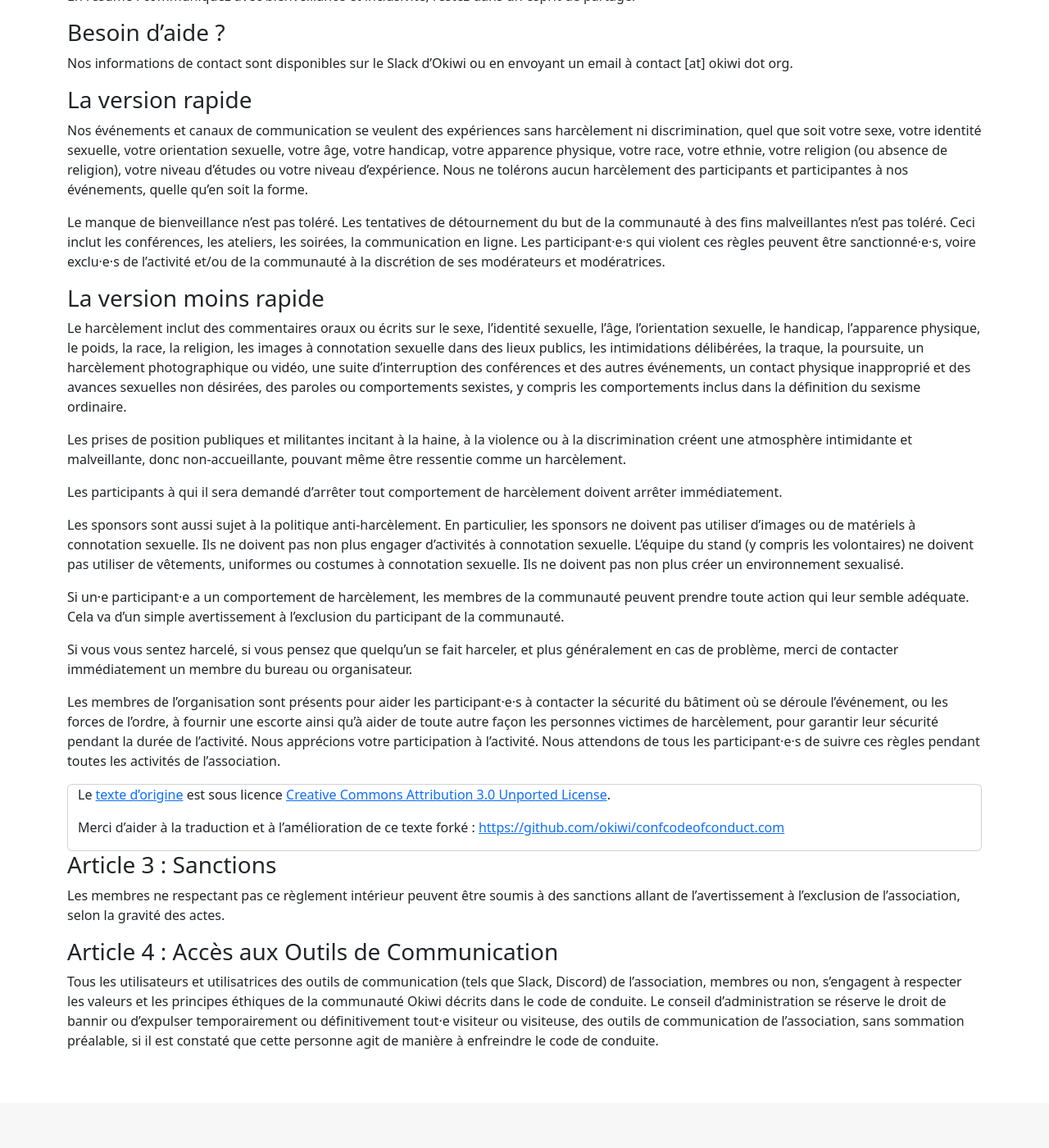
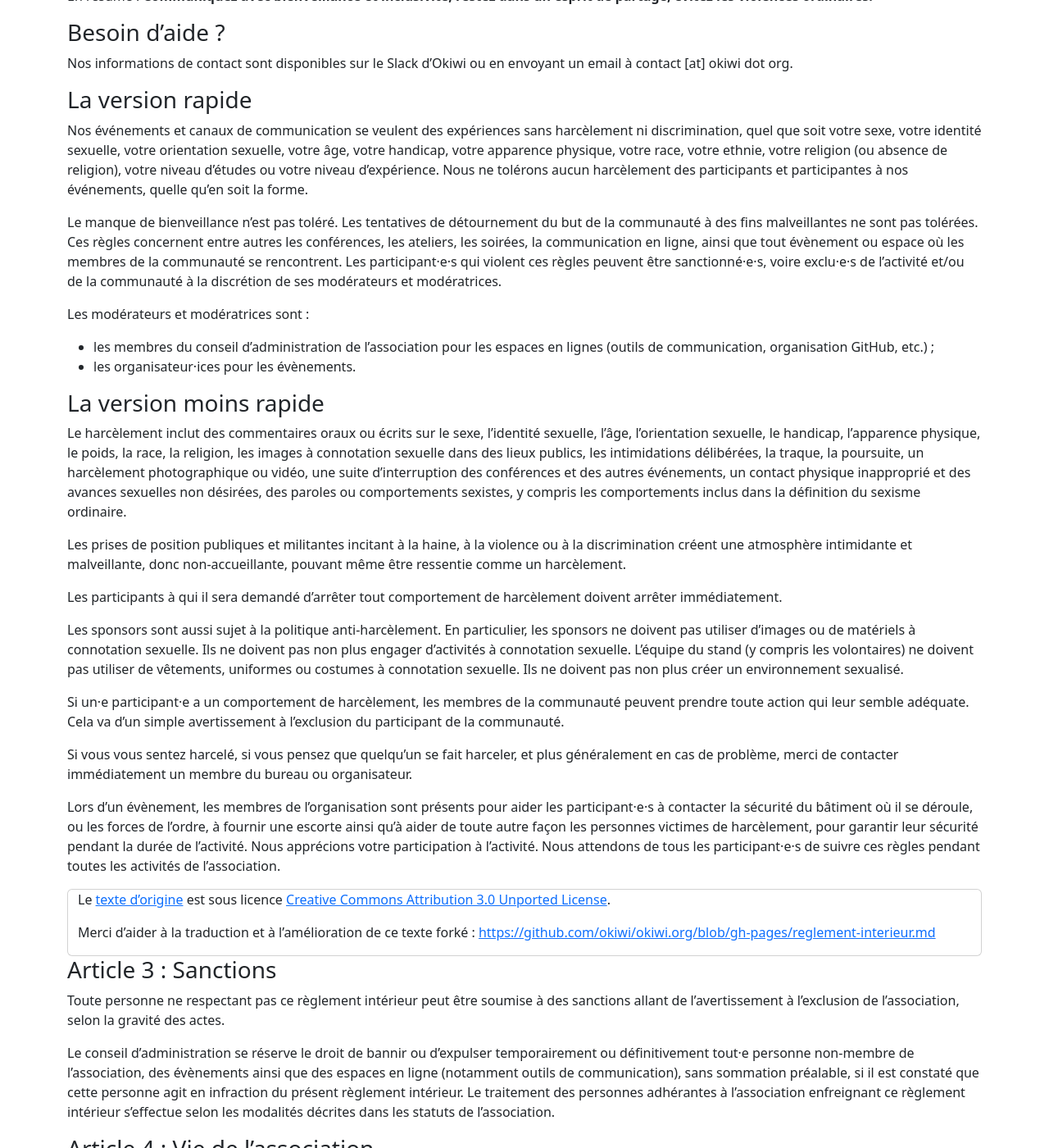
Before and after one commit to okiwi/okiwi.org, a Jekyll site: the page built from reglement-interieur.md, in a window 1280 px wide and 1400 px high, scrolled down 479 px. Shown: the whole window at 82% size. Built offline with Jekyll 4.4.1, drawn with Linux system fonts in a browser that asks for light colours; some of the changed text lies outside the part shown.

Commit message:
Mise à jour du règlement intérieur (AG 2025)

```diff
--- a/reglement-interieur.md
+++ b/reglement-interieur.md
@@ -7,9 +7,9 @@ title: Règlement intérieur de l'association Okiwi (Slack, Discord, Matrix, ren
 
 # Règlement Intérieur de l'Association Okiwi
 
-## Article 1 : Adhésion
+## Article 1 : Participation
 
-Tout individu souhaitant rejoindre la communauté Okiwi doit s'engager à respecter les statuts de l'association ainsi que le présent règlement intérieur, incluant le Code de Conduite défini ci-après.
+Tout individu souhaitant rejoindre la communauté Okiwi doit s'engager à respecter les statuts de l'association, ainsi que le présent règlement intérieur, dans leur intégralité.
 
 ## Article 2 : Code de Conduite de la Communauté
 
@@ -17,7 +17,7 @@ Tous les participantes et participants dans le cadre de toutes nos activités (c
 
 Okiwi est bâtie autour de la bienveillance, de l’inclusion et du partage. Okiwi est une communauté qui cultive l’ouverture et la diversité. Les prises de position publiques et militantes incitant à la haine, à la violence ou à la discrimination ne sont pas compatibles avec ces valeurs qui nous sont chères, même si ces prises de position ont lieu en dehors des activités de l'association.
 
-En résumé : communiquez avec bienveillance et inclusivité, restez dans un esprit de partage.
+En résumé : **Communiquez avec bienveillance et inclusivité, restez dans un esprit de partage, évitez les violences ordinaires.**
 
 ### Besoin d'aide ?
 
@@ -27,7 +27,12 @@ Nos informations de contact sont disponibles sur le Slack d'Okiwi ou en envoyant
 
 Nos événements et canaux de communication se veulent des expériences sans harcèlement ni discrimination, quel que soit votre sexe, votre identité sexuelle, votre orientation sexuelle, votre âge, votre handicap, votre apparence physique, votre race, votre ethnie, votre religion (ou absence de religion), votre niveau d’études ou votre niveau d’expérience. Nous ne tolérons aucun harcèlement des participants et participantes à nos événements, quelle qu’en soit la forme.
 
-Le manque de bienveillance n'est pas toléré. Les tentatives de détournement du but de la communauté à des fins malveillantes n'est pas toléré. Ceci inclut les conférences, les ateliers, les soirées, la communication en ligne. Les participant·e·s qui violent ces règles peuvent être sanctionné·e·s, voire exclu·e·s de l’activité et/ou de la communauté à la discrétion de ses modérateurs et modératrices.
+Le manque de bienveillance n'est pas toléré. Les tentatives de détournement du but de la communauté à des fins malveillantes ne sont pas tolérées. Ces règles concernent entre autres les conférences, les ateliers, les soirées, la communication en ligne, ainsi que tout évènement ou espace où les membres de la communauté se rencontrent. Les participant·e·s qui violent ces règles peuvent être sanctionné·e·s, voire exclu·e·s de l’activité et/ou de la communauté à la discrétion de ses modérateurs et modératrices.
+
+Les modérateurs et modératrices sont :
+
+- les membres du conseil d'administration de l'association pour les espaces en lignes (outils de communication, organisation GitHub, etc.) ;
+- les organisateur·ices pour les évènements.
 
 ### La version moins rapide
 
@@ -43,22 +48,24 @@ Si un·e participant·e a un comportement de harcèlement, les membres de la com
 
 Si vous vous sentez harcelé, si vous pensez que quelqu'un se fait harceler, et plus généralement en cas de problème, merci de contacter immédiatement un membre du bureau ou organisateur.
 
-Les membres de l'organisation sont présents pour aider les participant·e·s à contacter la sécurité du bâtiment où se déroule l'événement, ou les forces de l'ordre, à fournir une escorte ainsi qu'à aider de toute autre façon les personnes victimes de harcèlement, pour garantir leur sécurité pendant la durée de l'activité. Nous apprécions votre participation à l'activité.
+Lors d'un évènement, les membres de l'organisation sont présents pour aider les participant·e·s à contacter la sécurité du bâtiment où il se déroule, ou les forces de l'ordre, à fournir une escorte ainsi qu'à aider de toute autre façon les personnes victimes de harcèlement, pour garantir leur sécurité pendant la durée de l'activité. Nous apprécions votre participation à l'activité.
 Nous attendons de tous les participant·e·s de suivre ces règles pendant toutes les activités de l'association.
 
 <div class="container-md fs-6 card" markdown="1">
   Le <a href="https://github.com/leftlogic/confcodeofconduct.com" target="_blank">texte d'origine</a> est sous licence <a rel="license" href="http://creativecommons.org/licenses/by/3.0/deed.en_US" target="_blank">Creative Commons Attribution 3.0 Unported License</a>.
 
-  Merci d'aider à la traduction et à l'amélioration de ce texte forké : <a href="https://github.com/okiwi/confcodeofconduct.com" target="_blank">https://github.com/okiwi/confcodeofconduct.com</a>
+  Merci d'aider à la traduction et à l'amélioration de ce texte forké : <a href="https://github.com/okiwi/okiwi.org/blob/gh-pages/reglement-interieur.md" target="_blank">https://github.com/okiwi/okiwi.org/blob/gh-pages/reglement-interieur.md</a>
 </div>
 
 ### Article 3 : Sanctions
 
-Les membres ne respectant pas ce règlement intérieur peuvent être soumis à des sanctions allant de l'avertissement à l'exclusion de l'association, selon la gravité des actes.
+Toute personne ne respectant pas ce règlement intérieur peut être soumise à des sanctions allant de l'avertissement à l'exclusion de l'association, selon la gravité des actes.
 
-### Article 4 : Accès aux Outils de Communication
+Le conseil d'administration se réserve le droit de bannir ou d'expulser temporairement ou définitivement tout·e personne non-membre de l'association, des évènements ainsi que des espaces en ligne (notamment outils de communication), sans sommation préalable, si il est constaté que cette personne agit en infraction du présent règlement intérieur.
+Le traitement des personnes adhérantes à l'association enfreignant ce règlement intérieur s'effectue selon les modalités décrites dans les statuts de l'association.
 
-Tous les utilisateurs et utilisatrices des outils de communication (tels que Slack, Discord) de l'association, membres ou non, s'engagent à respecter les valeurs et les principes éthiques de la communauté Okiwi décrits dans le code de conduite.
-Le conseil d'administration se réserve le droit de bannir ou d'expulser temporairement ou définitivement tout·e visiteur ou visiteuse, des outils de communication de l'association, sans sommation préalable, si il est constaté que cette personne agit de manière à enfreindre le code de conduite.
+### Article 4 : Vie de l'association
+
+Les convocations à l'Assemblée Générale annuelle de l'association sont envoyées par courriel aux adhérents à jour de leur cotisation, et publiées dans un canal approprié du Slack.
 
 </div>
```
